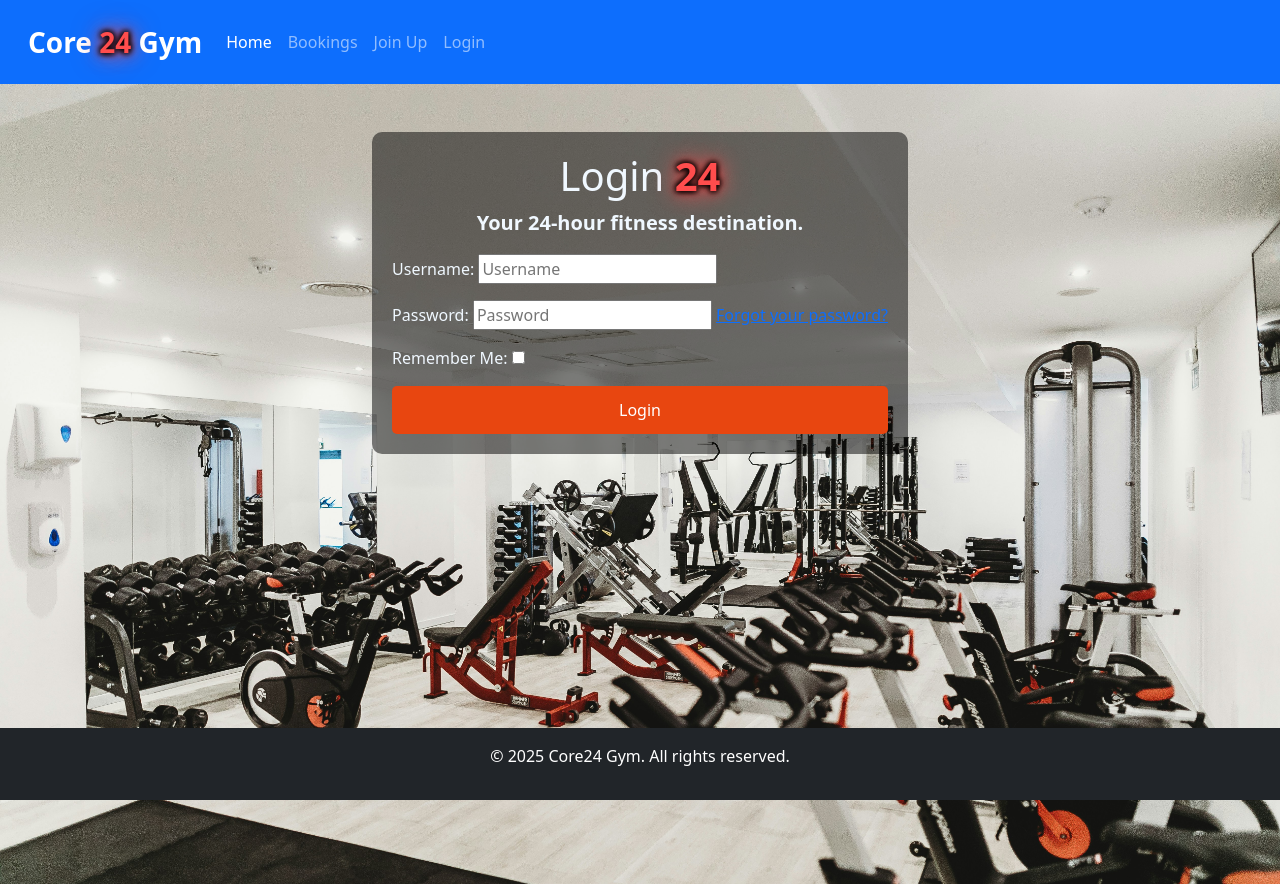
After one commit to Rick-8/core_24, a Django app: page /accounts/login/ in a window 1280 px wide. The commit adds this page. Run offline with Django 4.2, Linux system fonts and the light colour scheme; some libraries are stand-ins or nearby versions.

Commit message:
Add - User login and allauth

```diff
--- a/project_24/urls.py
+++ b/project_24/urls.py
@@ -15,14 +15,17 @@
     2. Add a URL to urlpatterns:  path('blog/', include('blog.urls'))
 """
 from django.contrib import admin
+from django.contrib.auth import views as auth_views
 from django.urls import path, include
 from django.conf import settings
 from django.conf.urls.static import static
 
 urlpatterns = [
     path('admin/', admin.site.urls),
-    path('', include('bookings.urls')),
+    path('accounts/', include('allauth.urls')),  # Ensure this line is included
+    path('', include('bookings.urls')),  # Your app's URLs
 ]
-# Serve static files during development
+
+# serve static files during development
 if settings.DEBUG:
     urlpatterns += static(settings.STATIC_URL, document_root=settings.STATIC_ROOT)
--- a/static/css/styles.css
+++ b/static/css/styles.css
@@ -1,12 +1,4 @@
-.btn-like:hover,
-.btn-like:active {
-  color: #e84610;
-  background: transparent;
-  border: none;
-}
-
 /* Index.html Styles */
-
 .background-image {
   background: url("/static/images/humphrey-muleba-LOA2mTj1vhc-unsplash.jpg") center/cover no-repeat;
   height: 100vh; /* Ensure the image fills the screen height */
@@ -36,6 +28,42 @@
       0 0 30px #ff4d4d;
 }
 
+/* Button Hover/Active */
+.btn-like:hover,
+.btn-like:active {
+  color: #e84610;
+  background: blue;
+  border: none;
+}
+
+/* Form Styling */
+form .form-group input, form .form-group select {
+  padding: 10px;
+  font-size: 16px;
+  width: 100%; /* Ensures full width of input fields */
+  margin-bottom: 15px; /* Adds space between inputs */
+  border-radius: 5px;
+  border: 1px solid #ccc; /* Light border for inputs */
+}
+
+form .form-group input:focus, form .form-group select:focus {
+  border-color: #ff4d4d; /* Border turns neon red on focus */
+  outline: none; /* Removes default browser outline */
+}
+
+/* Form Button Styling */
+.btn-like {
+  background-color: #e84610; /* Primary button color */
+  color: white;
+  padding: 12px;
+  border-radius: 5px;
+  cursor: pointer;
+  border: none;
+}
+
+.btn-like:hover {
+  background-color: blue; /* Button hover effect */
+}
 
 /* Ensures text stays visible */
 .background-image h1,
@@ -48,3 +76,26 @@
 .welcome {
   color: aliceblue;
 }
+
+/* Specific Styles for the Login Page */
+.container {
+  padding: 0;
+  margin: 0;
+}
+
+.text-center {
+  text-align: center;
+}
+
+/* Adjusts layout on smaller screens */
+@media (max-width: 768px) {
+  .background-image {
+    height: auto; /* Adjusts the background size for smaller screens */
+  }
+  .overlay {
+    padding: 15px; /* Reduces padding on smaller screens */
+  }
+  .form-group {
+    margin-bottom: 10px; /* Reduces spacing for form groups on smaller screens */
+  }
+}
--- /dev/null
+++ b/templates/account/login.html
@@ -0,0 +1,17 @@
+{% extends 'base.html' %}
+{% load widget_tweaks %}
+
+
+{% block content %}
+<div class="background-image d-flex align-items-start text-center py-5">
+    <div class="overlay">
+        <h1 class="display-6 welcome">Login <span class="neon-red">24</span></h1>
+        <p class="lead welcome fw-bold">Your 24-hour fitness destination.</p>
+        <form class="welcome text-start" method="post">
+            {% csrf_token %}
+            {{ form.as_p }}
+            <button type="submit" class="btn btn-like w-100">Login</button>
+        </form>
+    </div>
+</div>
+{% endblock %}
--- a/templates/base.html
+++ b/templates/base.html
@@ -15,6 +15,7 @@
 </head>
 
 <body>
+    <!-- Navbar -->
     <!-- Navbar -->
     <nav class="navbar navbar-expand-lg bg-body-tertiary bg-primary navbar-dark p-3">
         <div class="container-fluid">
@@ -38,10 +39,22 @@
                     <li class="nav-item">
                         <a class="nav-link" href="#">Join Up</a>
                     </li>
+
+                    <!-- Conditionally render Login/Logout based on user authentication status -->
+                    {% if user.is_authenticated %}
+                    <li class="nav-item">
+                        <a class="nav-link" href="{% url 'account_logout' %}">Logout</a>
+                    </li>
+                    {% else %}
+                    <li class="nav-item">
+                        <a class="nav-link" href="{% url 'account_login' %}">Login</a>
+                    </li>
+                    {% endif %}
                 </ul>
             </div>
         </div>
     </nav>
+
 
 
 
--- a/templates/index.html
+++ b/templates/index.html
@@ -5,7 +5,7 @@
 {% block content %}
 {% load static %}
 
-<div class="background-image d-flex justify-content-center align-items-center text-center">
+<div class="background-image d-flex align-items-start text-center py-5">
     <div class="overlay">
         <h1 class="display-3 fw-bold welcome">Welcome to Core <span class="neon-red">24</span></h1>
         <p class="lead welcome fw-bold">Your 24-hour fitness destination.</p>
@@ -14,4 +14,5 @@
 
 
 
+
 {% endblock %}
```
Also changed, not shown: project_24/settings.py (+13 -0 lines), templates/account/password_reset.html (added, +12 -0 lines), templates/account/signup.html (added, +12 -0 lines), 1 other file. Lines whose indentation alone changed are shown as unchanged.
